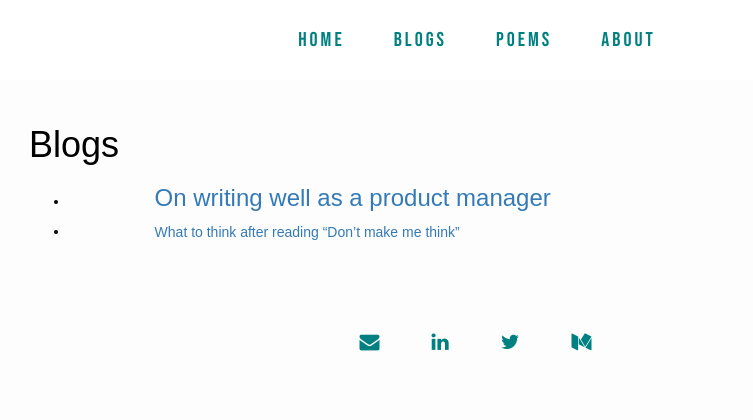
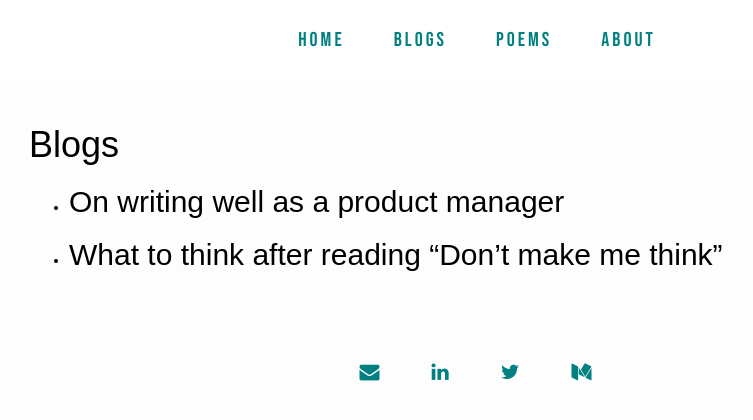
Before and after one commit to Rashmihere/Rashmihere.github.io, a Jekyll site: the page blogs.html, which Jekyll copies as it is, in a window 1280 px wide. Shown: the top 420 px of the page, without its empty margins (163-916 px from the left). Built offline with Jekyll 4.4.1, drawn with Linux system fonts in a browser that asks for light colours; some web fonts are replaced.

Commit message:
Changes in blogs-list

```diff
--- a/blogs.html
+++ b/blogs.html
@@ -53,16 +53,18 @@
 
   <ul>
     <li>
-      <h3>
+      <h2>
       <a class = "blog-post" href = "https://uxplanet.org/on-writing-well-as-a-product-manager-9d27cc2e319c" target = blank>
       On writing well as a product manager
       <a>
-      </h3>
+      </h2>
   </li>
     <li>
+      <h2>
       <a class = "blog-post" href = "https://uxplanet.org/what-to-think-after-reading-dont-make-me-think-97f6b9ef1908" target = blank>
         What to think after reading “Don’t make me think”
       </a>
+    </h2>
     </li>
   </ul>
   </div>
--- a/main.css
+++ b/main.css
@@ -286,6 +286,7 @@ justify-content: center;
 
    font-family: 'Arial', serif;
    margin-bottom: 2%;
+   list-style: none;
 
 }
 
@@ -391,13 +392,14 @@ margin: 8%;
 }
 
 .blog-post{
-  height: inherit;
-  padding: 10%;
 
+  display: block;
+  color: black;
 
 
 }
 .blog-post:hover{text-decoration: none;}
+.blog-post:visited {text-decoration: none;}
 
 .blog-content:hover{text-decoration: none}
 
```
